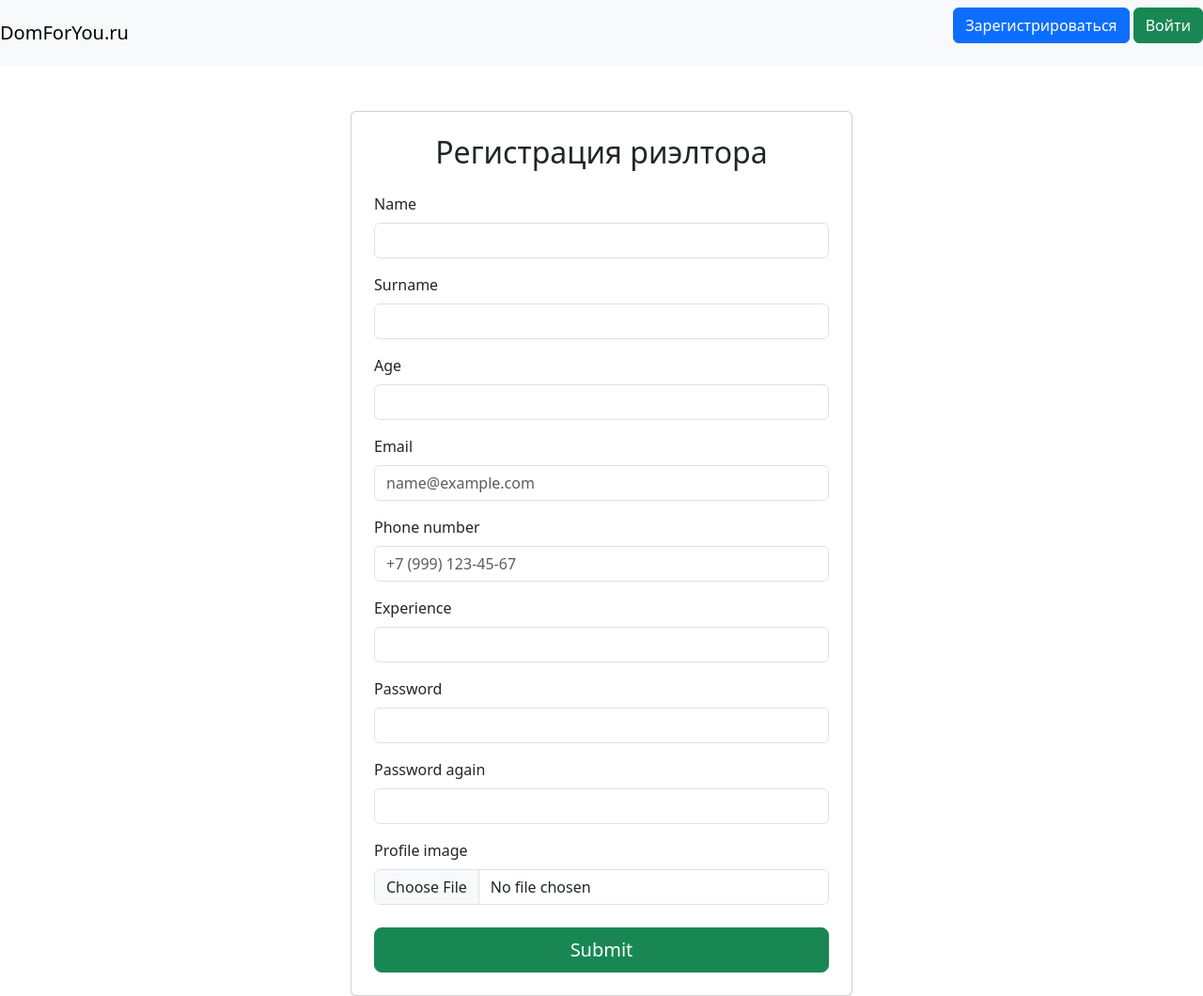
After one commit to pashaa66/ikbfu-1-year-practice, a Flask app: template templates/register_realtor.html in a window 1280 px wide. The commit adds this page. Shown: the whole page at 94% size. Run offline with Flask 3, Linux system fonts and the light colour scheme; the template is opened without the code that fills it: most values are stand-ins (such as "Sample title", 1, 10 or a date in 2020); form fields are guessed from the names that the template uses; parts of the project's set-up code (start-up, migrations or seed data) failed here and were passed over.

Commit message:
menu for registration of realtor and buyer

```diff
--- a/main.py
+++ b/main.py
@@ -1,6 +1,10 @@
-from flask import Flask
+from flask import Flask, render_template
+import os
+
 
 app = Flask(__name__)
+app.config["UPLOAD_FOLDER"] = os.path.join(os.basedir,
+                                           "static", "img", "uploads")
 
 
 @app.route("/")
@@ -8,5 +12,10 @@ def home():
     return "Hello, world!"
 
 
+@app.route("/register", methods=["GET", "POST"])
+def register():
+    return render_template("register_menu.html", title="Регистрация")
+
+
 if __name__ == "__main__":
     app.run(debug=True)
--- a/templates/register_menu.html
+++ b/templates/register_menu.html
@@ -1,5 +1,4 @@
 {% extends "base.html" %}
-{% block title %}Регистрация{% endblock %}
 
 {% block content %}
 <div class="d-flex justify-content-center align-items-center vh-100">
--- /dev/null
+++ b/templates/register_realtor.html
@@ -0,0 +1,99 @@
+{% extends "base.html" %}
+{% block title %}Регистрация риэлтора{% endblock %}
+
+{% block content %}
+<div class="container mt-5">
+  <div class="row justify-content-center">
+    <div class="col-md-8 col-lg-6">
+      <div class="card shadow-sm p-4">
+        <h2 class="text-center mb-4">Регистрация риэлтора</h2>
+
+        <form method="POST" enctype="multipart/form-data" autocomplete="off">
+          {{ form.hidden_tag() }}
+
+          <div class="mb-3">
+            {{ form.name.label(class="form-label") }}
+            {{ form.name(class="form-control") }}
+            {% for error in form.name.errors %}
+              <div class="text-danger">{{ error }}</div>
+            {% endfor %}
+          </div>
+
+          <div class="mb-3">
+            {{ form.surname.label(class="form-label") }}
+            {{ form.surname(class="form-control") }}
+            {% for error in form.surname.errors %}
+              <div class="text-danger">{{ error }}</div>
+            {% endfor %}
+          </div>
+
+          <div class="mb-3">
+            {{ form.age.label(class="form-label") }}
+            {{ form.age(class="form-control") }}
+            {% for error in form.age.errors %}
+              <div class="text-danger">{{ error }}</div>
+            {% endfor %}
+          </div>
+
+          <div class="mb-3">
+            {{ form.email.label(class="form-label") }}
+            {{ form.email(class="form-control", placeholder="name@example.com") }}
+            {% for error in form.email.errors %}
+              <div class="text-danger">{{ error }}</div>
+            {% endfor %}
+          </div>
+
+          <div class="mb-3">
+            {{ form.phone_number.label(class="form-label") }}
+            {{ form.phone_number(class="form-control", placeholder="+7 (999) 123-45-67") }}
+            {% for error in form.phone_number.errors %}
+              <div class="text-danger">{{ error }}</div>
+            {% endfor %}
+          </div>
+
+          <div class="mb-3">
+            {{ form.experience.label(class="form-label") }}
+            {{ form.experience(class="form-control") }}
+            {% for error in form.experience.errors %}
+              <div class="text-danger">{{ error }}</div>
+            {% endfor %}
+          </div>
+
+          <div class="mb-3">
+            {{ form.password.label(class="form-label") }}
+            {{ form.password(class="form-control") }}
+            {% for error in form.password.errors %}
+              <div class="text-danger">{{ error }}</div>
+            {% endfor %}
+          </div>
+
+          <div class="mb-3">
+            {{ form.password_again.label(class="form-label") }}
+            {{ form.password_again(class="form-control") }}
+            {% for error in form.password_again.errors %}
+              <div class="text-danger">{{ error }}</div>
+            {% endfor %}
+          </div>
+
+          <div class="mb-4">
+            {{ form.profile_image.label(class="form-label") }}
+            {{ form.profile_image(class="form-control") }}
+            {% for error in form.profile_image.errors %}
+              <div class="text-danger">{{ error }}</div>
+            {% endfor %}
+          </div>
+
+          <div class="d-grid">
+            {{ form.submit(class="btn btn-success btn-lg") }}
+          </div>
+
+          {% if message %}
+            <div class="alert alert-danger mt-3">{{ message }}</div>
+          {% endif %}
+        </form>
+
+      </div>
+    </div>
+  </div>
+</div>
+{% endblock %}
```
Also changed, not shown: templates/register_buyer.html (added, +73 -0 lines).
